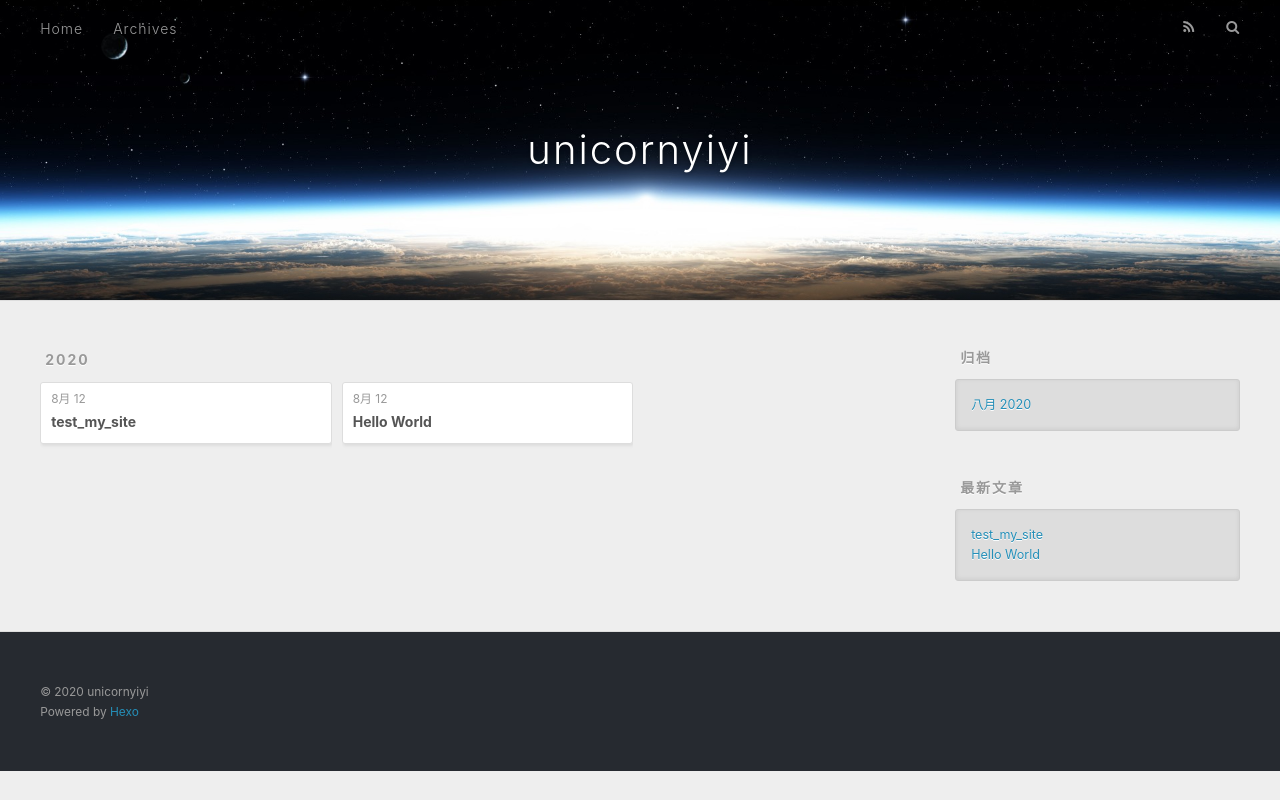
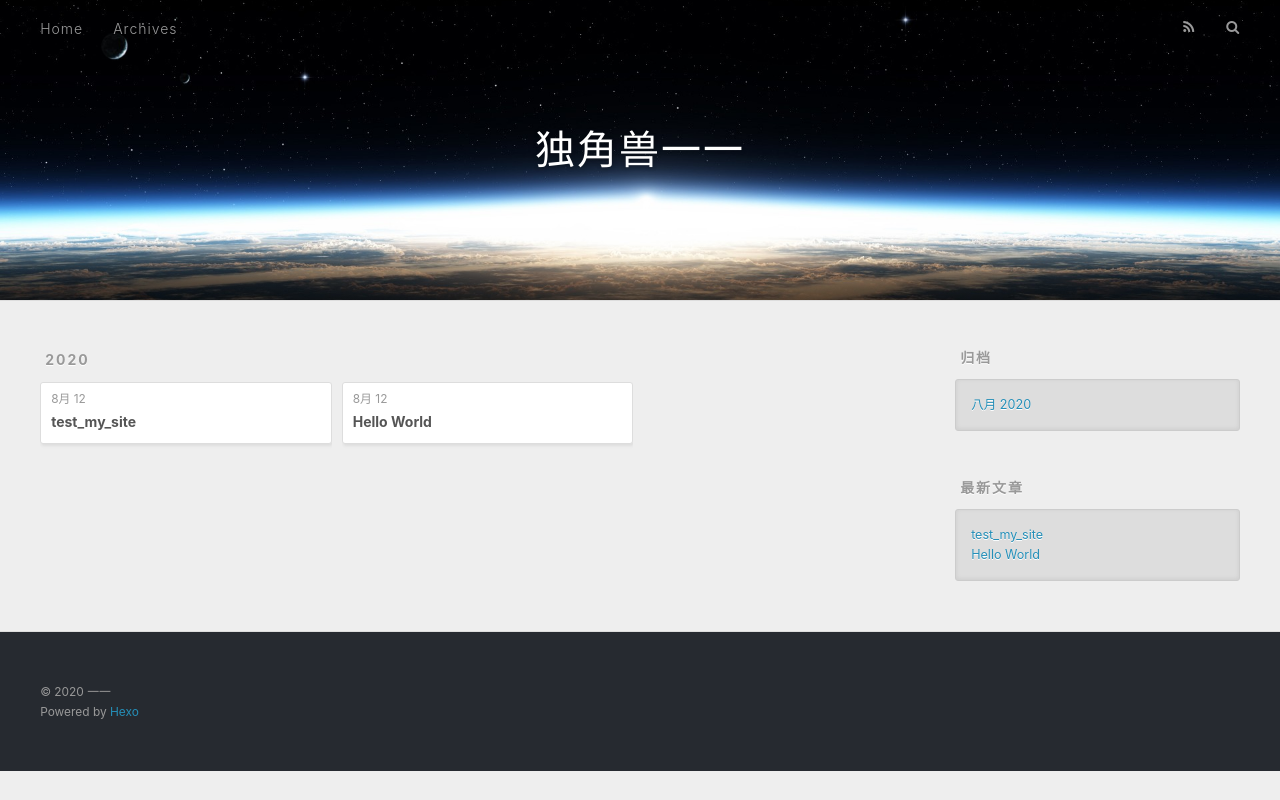
Before and after one commit to unicornyiyi/unicornyiyi.github.io, a plain HTML site: page archives/2020/08/index.html in a window 1280 px wide. Drawn offline with nearby package versions, Linux system fonts and the light colour scheme.

Commit message:
Site updated: 2020-08-12 18:03:38

```diff
--- a/archives/2020/08/index.html
+++ b/archives/2020/08/index.html
@@ -5,17 +5,17 @@
 
 
 
-  <title>归档: 2020/8 | unicornyiyi</title>
+  <title>归档: 2020/8 | 独角兽一一</title>
   <meta name="viewport" content="width=device-width, initial-scale=1, maximum-scale=1">
   <meta property="og:type" content="website">
-<meta property="og:title" content="unicornyiyi">
+<meta property="og:title" content="独角兽一一">
 <meta property="og:url" content="http://yoursite.com/archives/2020/08/index.html">
-<meta property="og:site_name" content="unicornyiyi">
+<meta property="og:site_name" content="独角兽一一">
 <meta property="og:locale" content="zh_CN">
-<meta property="article:author" content="unicornyiyi">
+<meta property="article:author" content="一一">
 <meta name="twitter:card" content="summary">
 
-    <link rel="alternate" href="/atom.xml" title="unicornyiyi" type="application/atom+xml">
+    <link rel="alternate" href="/atom.xml" title="独角兽一一" type="application/atom+xml">
 
 
     <link rel="icon" href="/favicon.png">
@@ -36,7 +36,7 @@
   <div id="header-outer" class="outer">
     <div id="header-title" class="inner">
       <h1 id="logo-wrap">
-        <a href="/" id="logo">unicornyiyi</a>
+        <a href="/" id="logo">独角兽一一</a>
       </h1>
 
     </div>
@@ -164,7 +164,7 @@
 
   <div class="outer">
     <div id="footer-info" class="inner">
-      &copy; 2020 unicornyiyi<br>
+      &copy; 2020 一一<br>
       Powered by <a href="http://hexo.io/" target="_blank">Hexo</a>
     </div>
   </div>
```
Also changed, not shown: 2020/08/12/hello-world/index.html (+6 -6 lines), 2020/08/12/test-my-site/index.html (+6 -6 lines), archives/2020/index.html (+7 -7 lines), archives/index.html (+7 -7 lines), index.html (+7 -7 lines).
